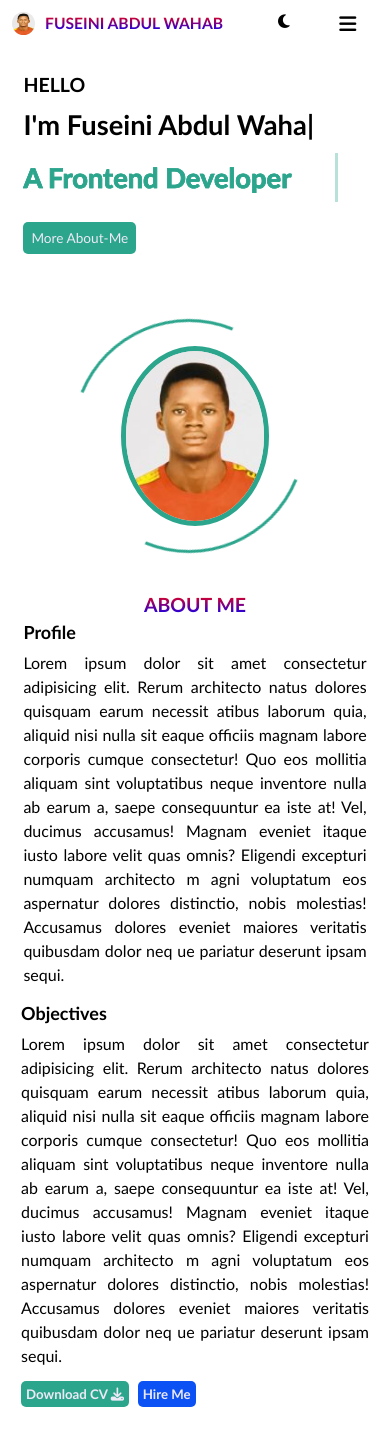
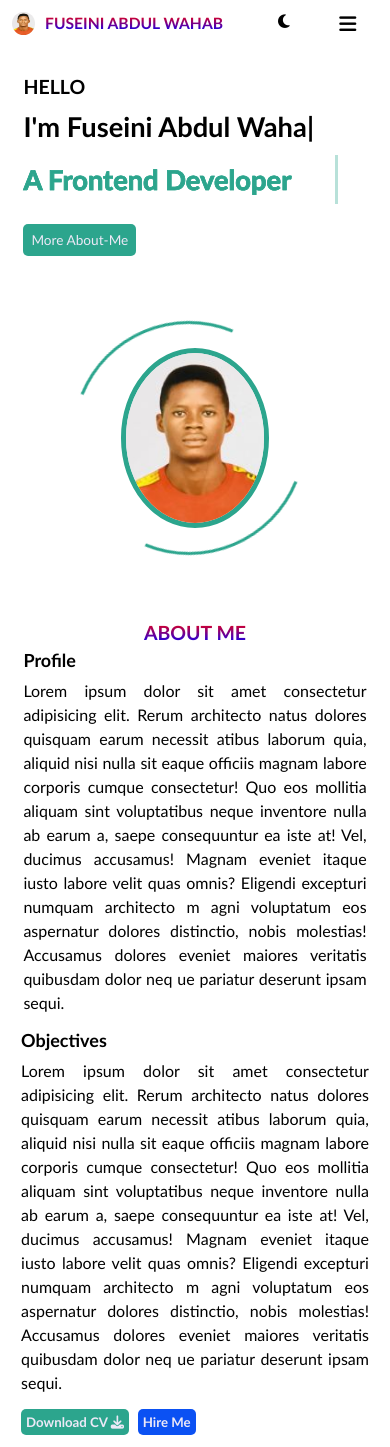
Before and after one commit to abdulwahabfuseini/PortFolio, a plain HTML site: page index.html in a window 390 px wide. Shown: the top 1447 px of the page. Drawn offline with nearby package versions, Linux system fonts and the light colour scheme.

Commit message:
Third commit

```diff
--- a/CSS/style.css
+++ b/CSS/style.css
@@ -1653,7 +1653,7 @@ body.dark .fa-github{
     }
     .home{
         flex-direction: column;
-        padding: 14px 0;
+        padding: 16px 0;
     }
     .home .main-left{
         flex-basis: 50%;
@@ -1733,6 +1733,11 @@ body.dark .fa-github{
         font-size: 3.4vw;
         padding: 5px;
     }
+    .about{
+        background: var(--body-color);
+        width: 100%;
+        padding: 11vw 2vw;
+    }
     .Btn{
         margin-top: 12vw;
         gap: 7vw;
@@ -1806,7 +1811,7 @@ body.dark .fa-github{
        display: none;
     }
     .service h4{
-        font-size: 4vw;
+        font-size: 4.3vw;
     }
     .service .service-content{
         grid-template-columns: repeat(1, 1fr);
@@ -1834,7 +1839,7 @@ body.dark .fa-github{
         padding: 1.8vw;
         text-transform: uppercase;
         color: var(--text-color);
-        font-size: 4.2vw;
+        font-size: 4.3vw;
     }
     .portfolio .project::-webkit-scrollbar{
         width: 0.8rem;
```
